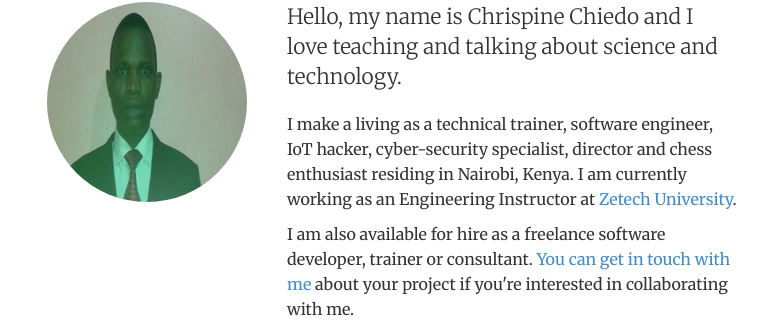
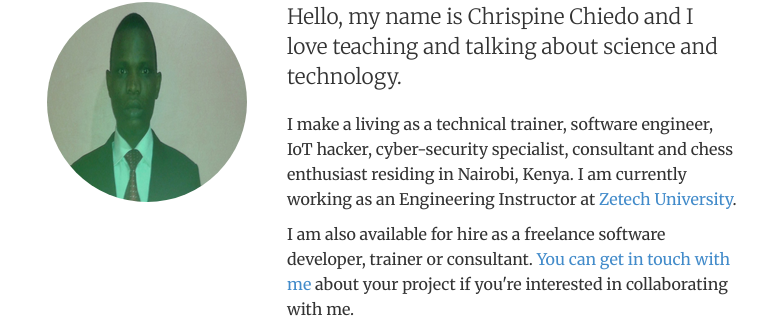
Before and after one commit to theafricanengineer/theafricanengineer.github.io, a Jekyll site: the page built from index.html, in a window 1280 px wide. Shown: the part 118-449 px from the top of the page, without its empty margins (248-1031 px from the left). Built offline with Jekyll 4.4.1, drawn with Linux system fonts in a browser that asks for light colours.

Commit message:
update index.html

```diff
--- a/index.html
+++ b/index.html
@@ -4,7 +4,7 @@ title: theafricanengineer.github.io
 cv: passive
 notes: passive
 contact: passive
-description: Chrispine Chiedo is a Director, Technical Trainer, Software Engineer, Tech Geek, Chess Enthusiast, and IoT Hacker living and working in Kenya.
+description: Chrispine Chiedo is a Consultant, Technical Trainer, Software Engineer, Tech Geek, Chess Enthusiast, and IoT Hacker living and working in Kenya.
 ---
 <!-- <div class="jumbotron"> -->
 <div class="row marketing">
@@ -13,7 +13,7 @@ description: Chrispine Chiedo is a Director, Technical Trainer, Software Enginee
 	</div>
 	<div itemscope itemtype="http://data-vocabulary.org/Person" class="col-sm-8">
 	<p class="lead">Hello, my name is <span itemprop="name">Chrispine Chiedo</span> and I love teaching and talking about science and technology.</p>
-	<p>I make a living as a <span itemprop="title">technical trainer</span>, <span itemprop="title">software engineer</span>, <span itemprop="title">IoT hacker</span>, <span itemprop="title">cyber-security specialist</span>, <span itemprop="title">director</span> and chess enthusiast residing in <span itemprop="address" itemscope
+	<p>I make a living as a <span itemprop="title">technical trainer</span>, <span itemprop="title">software engineer</span>, <span itemprop="title">IoT hacker</span>, <span itemprop="title">cyber-security specialist</span>, <span itemprop="title">consultant</span> and chess enthusiast residing in <span itemprop="address" itemscope
     itemtype="http://data-vocabulary.org/Address"> <span itemprop="locality">Nairobi</span>, <span itemprop="region">Kenya.</span></span> I am currently working as an Engineering Instructor at <span itemprop="affiliation"><a href="http://zetech.ac.ke">Zetech University</a></span>.</p>
 
 	<p>I am also available for hire as a <span itemprop="title">freelance software developer, trainer or consultant</span>. <a href="contact">You can get in touch with me</a> about your project if you're interested in collaborating with me.</p>
```
